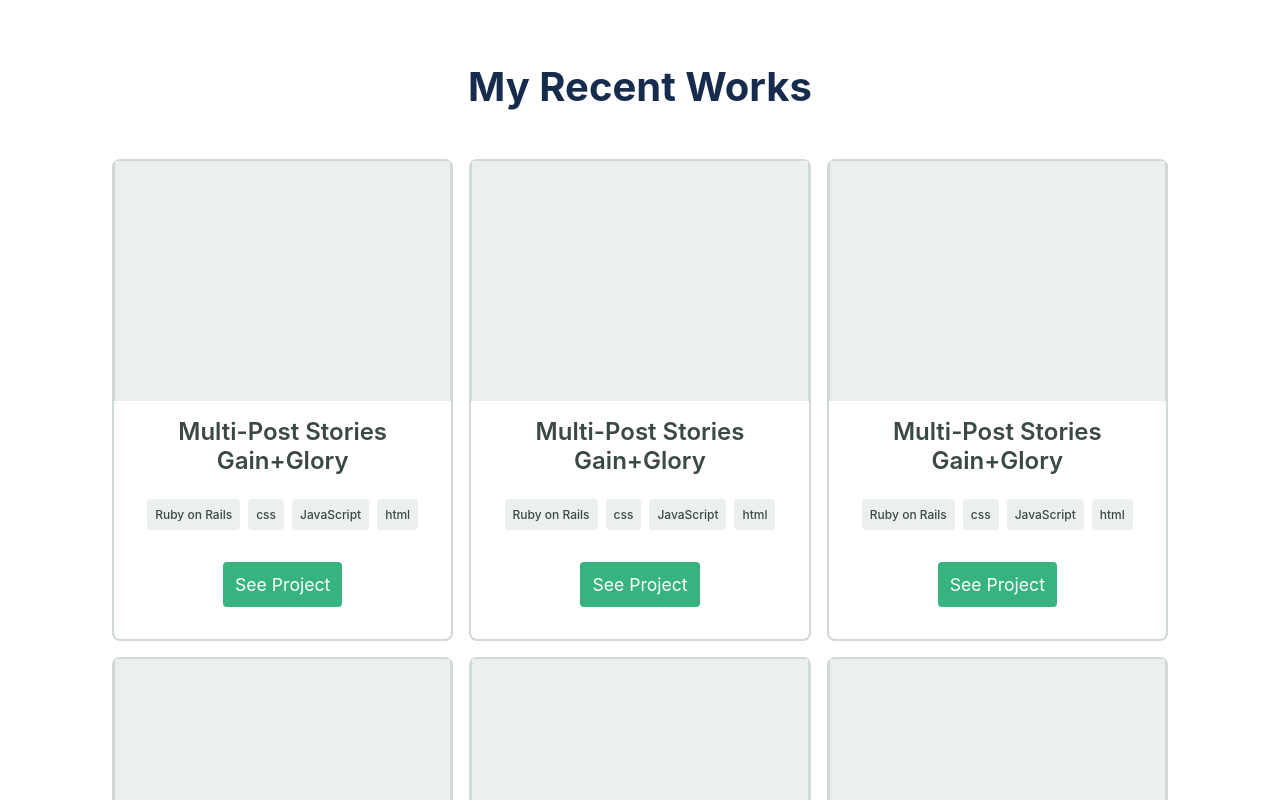
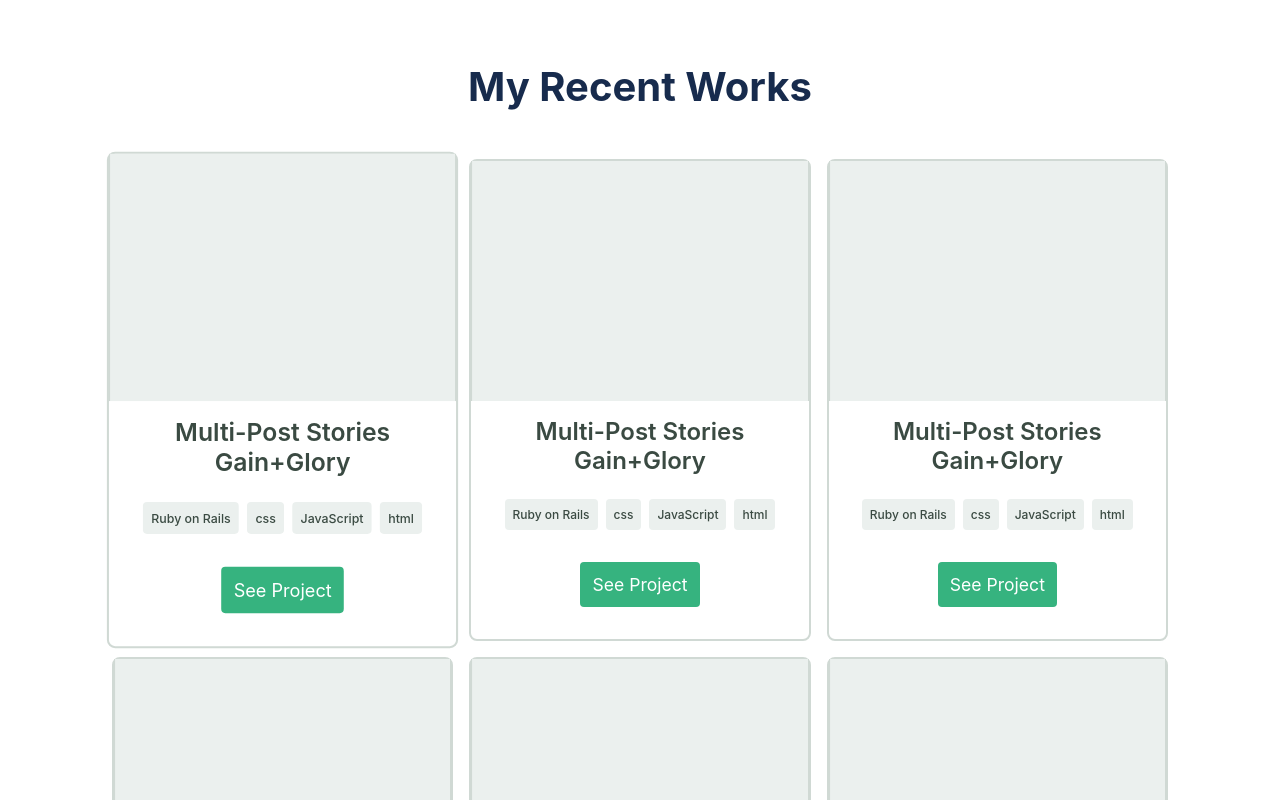
Before and after one commit to kwesiObuobi/portfolio-setup-and-mobile-first, a website: page index.html in a window 1280 px wide. In both pictures the pointer is over the item 282 px from the left and 1407 px from the top of the page. Shown: the part 1007-1807 px from the top of the page. Drawn offline with Linux system fonts and the light colour scheme.

Commit message:
Add scale transition to cards

```diff
--- a/style.css
+++ b/style.css
@@ -462,6 +462,15 @@ MEDIA QUERIES
     margin-top: 6rem;
   }
 
+  /* transition */
+
+  .recent-works-item {
+    transition: transform 0.5s ease-out;
+  }
+  .recent-works-item:hover {
+    transform: scale(1.03);
+  }
+
   .recent-works-header span {
     display: inline;
   }
```
